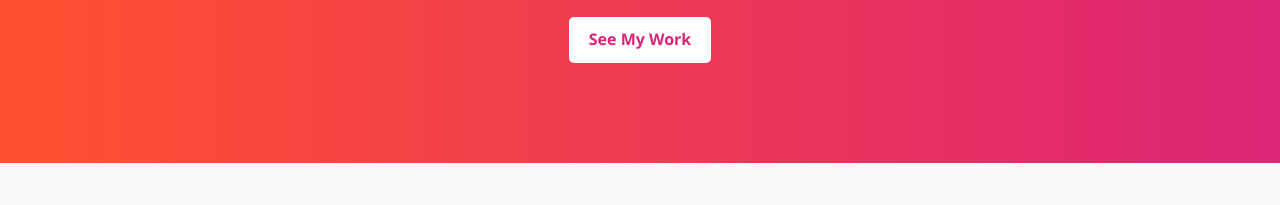
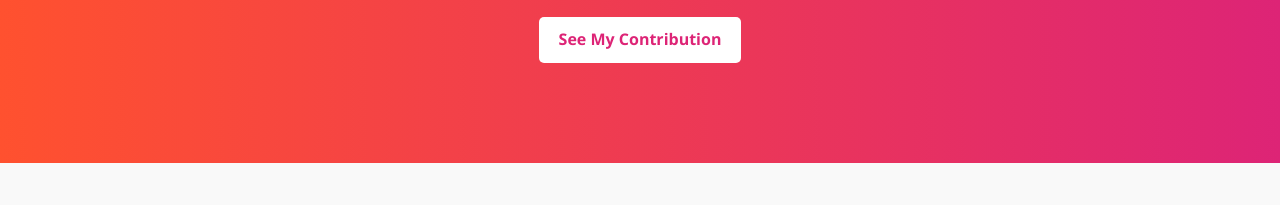
Before and after one commit to Harishsen69/MyPortfolio, a plain HTML site: page index.html in a window 1280 px wide. Shown: the part 205-410 px from the top of the page. Drawn offline with Linux system fonts and the light colour scheme.

Commit message:
link name change

```diff
--- a/index.html
+++ b/index.html
@@ -104,7 +104,7 @@
     <div class="container">
       <h1>Hi, I'm <span>Anjali</span></h1>
       <p>Frontend Developer | Creative Thinker | Problem Solver</p>
-      <a href="#projects" class="btn">See My Work</a>
+      <a href="#projects" class="btn">See My Contribution</a>
     </div>
   </header>
 
```
